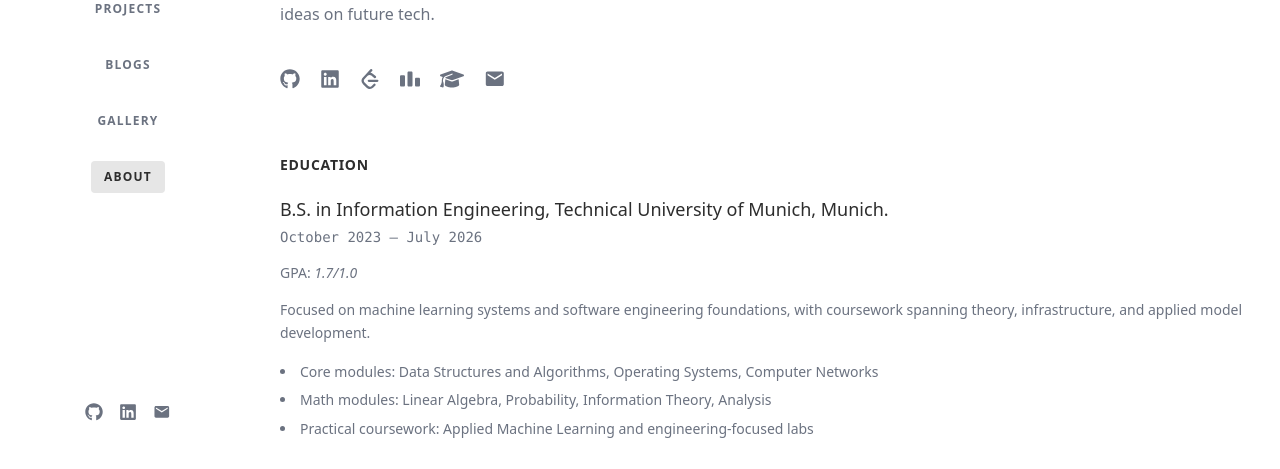
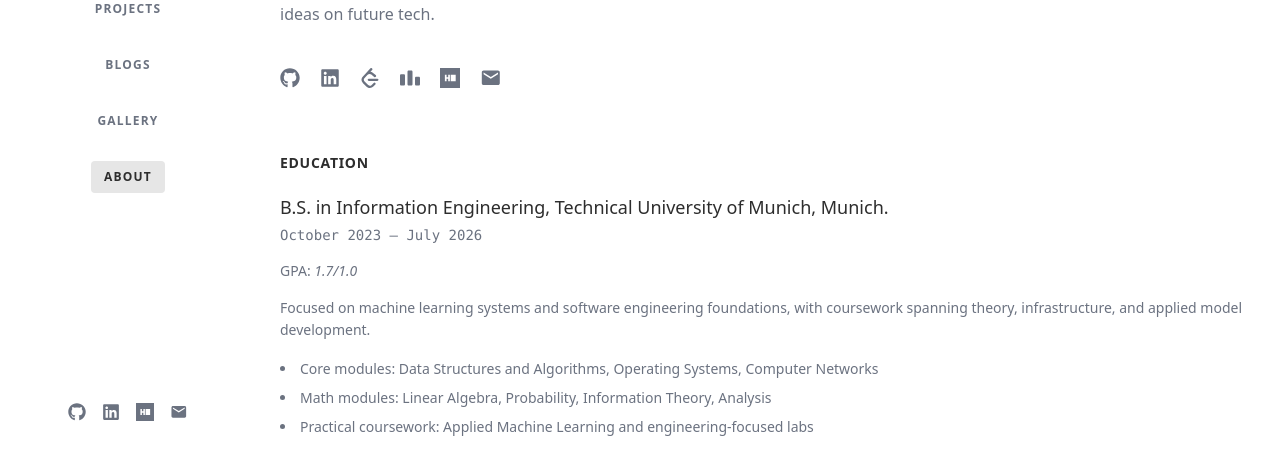
Before and after one commit to SinYita/Personal, a Next.js app: page /about in a window 1280 px wide. Shown: the part 331-800 px from the top of the page. Built offline with nearby package versions, Linux system fonts and the light colour scheme; no server answers.

Commit message:
update hackrank

```diff
--- a/app/HomeClient.tsx
+++ b/app/HomeClient.tsx
@@ -3,8 +3,8 @@ import Link from "next/link";
 import type { ProjectMeta } from "@/lib/projects";
 import type { PostMeta } from "@/lib/posts";
 import type { ResumeData } from "@/lib/resumeData";
-import { SiLeetcode, SiCodeforces } from "react-icons/si";
-import { FaGraduationCap, FaLinkedin, FaGithub } from "react-icons/fa6";
+import { SiLeetcode, SiCodeforces, SiHackerrank } from "react-icons/si";
+import { FaLinkedin, FaGithub } from "react-icons/fa6";
 import { MdEmail } from "react-icons/md";
 
 function toHttps(url: string) {
@@ -46,8 +46,8 @@ export default function HomeClient({
               <a href={toHttps(resumeData.codeforces || "")} target="_blank" rel="noreferrer" className="hover:text-[#1F8ACB] transition-colors" aria-label="Codeforces">
                 <SiCodeforces className="text-xl" />
               </a>
-              <a href={toHttps(resumeData.universityLink || "")} target="_blank" rel="noreferrer" className="hover:text-[var(--foreground)] transition-colors" aria-label="University">
-                <FaGraduationCap className="text-2xl" />
+              <a href={toHttps(resumeData.hackerrank || "")} target="_blank" rel="noreferrer" className="hover:text-[#2EC866] transition-colors" aria-label="Hackerrank">
+                <SiHackerrank className="text-xl" />
               </a>
               <a href={`mailto:${resumeData.email}`} className="hover:text-[var(--foreground)] transition-colors" aria-label="Email">
                 <MdEmail className="text-[1.35rem]" />
--- a/app/about/AboutClient.tsx
+++ b/app/about/AboutClient.tsx
@@ -1,6 +1,6 @@
 "use client";
-import { SiLeetcode, SiCodeforces } from "react-icons/si";
-import { FaGraduationCap, FaLinkedin, FaGithub } from "react-icons/fa6";
+import { SiLeetcode, SiCodeforces, SiHackerrank } from "react-icons/si";
+import { FaLinkedin, FaGithub } from "react-icons/fa6";
 import { MdEmail } from "react-icons/md";
 import type { ResumeData } from "@/lib/resumeData";
 
@@ -34,8 +34,8 @@ export default function AboutClient({ resumeData }: { resumeData: ResumeData })
             <a href={toHref(data.codeforces)} target="_blank" rel="noreferrer" className="hover:text-[#1F8ACB] transition-colors" aria-label="Codeforces">
               <SiCodeforces className="text-xl" />
             </a>
-            <a href={toHref(data.universityLink)} target="_blank" rel="noreferrer" className="hover:text-[var(--foreground)] transition-colors" aria-label="University">
-              <FaGraduationCap className="text-2xl" />
+            <a href={toHref(data.hackerrank)} target="_blank" rel="noreferrer" className="hover:text-[#2EC866] transition-colors" aria-label="Hackerrank">
+              <SiHackerrank className="text-xl" />
             </a>
             <a href={`mailto:${data.email}`} className="hover:text-[var(--foreground)] transition-colors" aria-label="Email">
               <MdEmail className="text-[1.35rem]" />
--- a/components/Navbar.tsx
+++ b/components/Navbar.tsx
@@ -2,6 +2,7 @@
 import Image from "next/image";
 import Link from "next/link";
 import { usePathname } from "next/navigation";
+import { SiHackerrank } from "react-icons/si";
 import { FaGithub, FaLinkedin } from "react-icons/fa6";
 import { MdEmail } from "react-icons/md";
 import { motion } from "framer-motion";
@@ -88,6 +89,9 @@ export default function Navbar({ profile }: { profile: ResumeData }) {
           <a href={toHref(profile.linkedin)} target="_blank" rel="noreferrer" aria-label="LinkedIn" className="hover:text-[var(--foreground)] transition-colors">
             <FaLinkedin className="text-lg" />
           </a>
+          <a href={toHref(profile.hackerrank)} target="_blank" rel="noreferrer" aria-label="Hackerrank" className="hover:text-[#2EC866] transition-colors">
+            <SiHackerrank className="text-lg" />
+          </a>
           <a href={`mailto:${profile.email}`} aria-label="Email" className="hover:text-[var(--foreground)] transition-colors">
             <MdEmail className="text-[1.1rem]" />
           </a>
--- a/content/resume.md
+++ b/content/resume.md
@@ -5,7 +5,7 @@ github: github.com/SinYita
 linkedin: ''
 leetcode: ''
 codeforces: ''
-universityLink: ''
+hackerrank: ''
 avatar: /assets/profile.jpg
 homeHeading: Hi, Welcome to My Website!
 homeSubtitle: CS Student@TUM and @42Heilbronn, ML Enthusiast, and Technical Writer.
--- a/lib/resumeData.ts
+++ b/lib/resumeData.ts
@@ -9,7 +9,7 @@ export interface ResumeData {
   linkedin?: string;
   leetcode?: string;
   codeforces?: string;
-  universityLink?: string;
+  hackerrank?: string;
   avatar?: string;
   homeHeading: string;
   homeSubtitle: string;
--- a/public/admin/config.yml
+++ b/public/admin/config.yml
@@ -62,7 +62,7 @@ collections:
           - { name: linkedin, label: LinkedIn, widget: string, required: false }
           - { name: leetcode, label: LeetCode, widget: string, required: false }
           - { name: codeforces, label: Codeforces, widget: string, required: false }
-          - { name: universityLink, label: University Link, widget: string, required: false }
+          - { name: hackerrank, label: Hackerrank, widget: string, required: false }
           - { name: avatar, label: Avatar Path, widget: string, required: false, hint: "Example: /assets/profile.jpg" }
           - { name: homeHeading, label: Home Heading, widget: string }
           - { name: homeSubtitle, label: Home Subtitle, widget: string }
```
